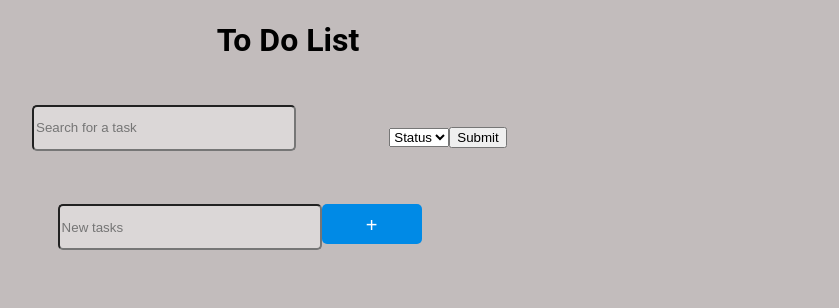
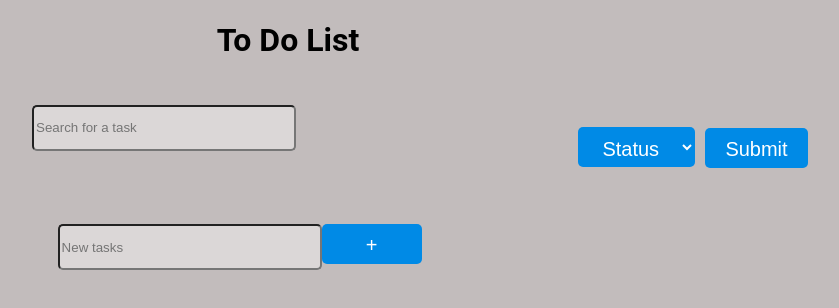
Before and after one commit to Vayre047/ToDoList, an Angular app: page / in a window 1280 px wide. Shown: the top 308 px of the page, without its empty margins (360-1199 px from the left). Built offline with nearby package versions, Linux system fonts and the light colour scheme.

Commit message:
Stylization of select satutus and submit button

```diff
--- a/src/app/Components/Dropdown Menu/dropdown-menu.component.css
+++ b/src/app/Components/Dropdown Menu/dropdown-menu.component.css
@@ -1,5 +1,38 @@
 .dropdownPosition{
     position: relative;
-    padding: 0 0 0 20rem;
+    padding: 0 0 0 50rem;
     text-align: center;
 }
+
+button{
+    position: relative;
+    left: 10px;
+    outline: none;
+    background-color: #008ae6;
+    color: #fff;
+    width: auto;
+    max-width: 100%;
+    min-width: 100px;
+    height: 40px;
+    font-family: Arial, sans-serif;
+    font-size: 20px;
+    border: none;
+    border-radius: 5px;
+    padding: 10px 20px;
+    cursor: pointer;
+}
+
+.selectedStatus{
+    background-color: #008ae6;
+    color: #fff;
+    width: auto;
+    max-width: 100%;
+    min-width: 100px;
+    height: 40px;
+    font-family: Arial, sans-serif;
+    font-size: 20px;
+    border: none;
+    border-radius: 5px;
+    padding: 10px 20px;
+    cursor: pointer;
+}
--- a/src/app/Components/Dropdown Menu/dropdown-menu.component.html
+++ b/src/app/Components/Dropdown Menu/dropdown-menu.component.html
@@ -1,8 +1,8 @@
 <div class="dropdownPosition">
     <form [formGroup]="newStatus" (ngSubmit)="getFilterStatus()">
-        <select formControlName="status">
+        <select class="selectedStatus" formControlName="status">
             <option [ngValue]="null" disabled>Status</option>
-            <option *ngFor="let singleStatus of filterStatus" [ngValue]="singleStatus.status">{{singleStatus.status}}</option>
+            <option class="optionValues" *ngFor="let singleStatus of filterStatus" [ngValue]="singleStatus.status">{{singleStatus.status}}</option>
         </select>
         <button type="submit">Submit</button>
     </form>
```
